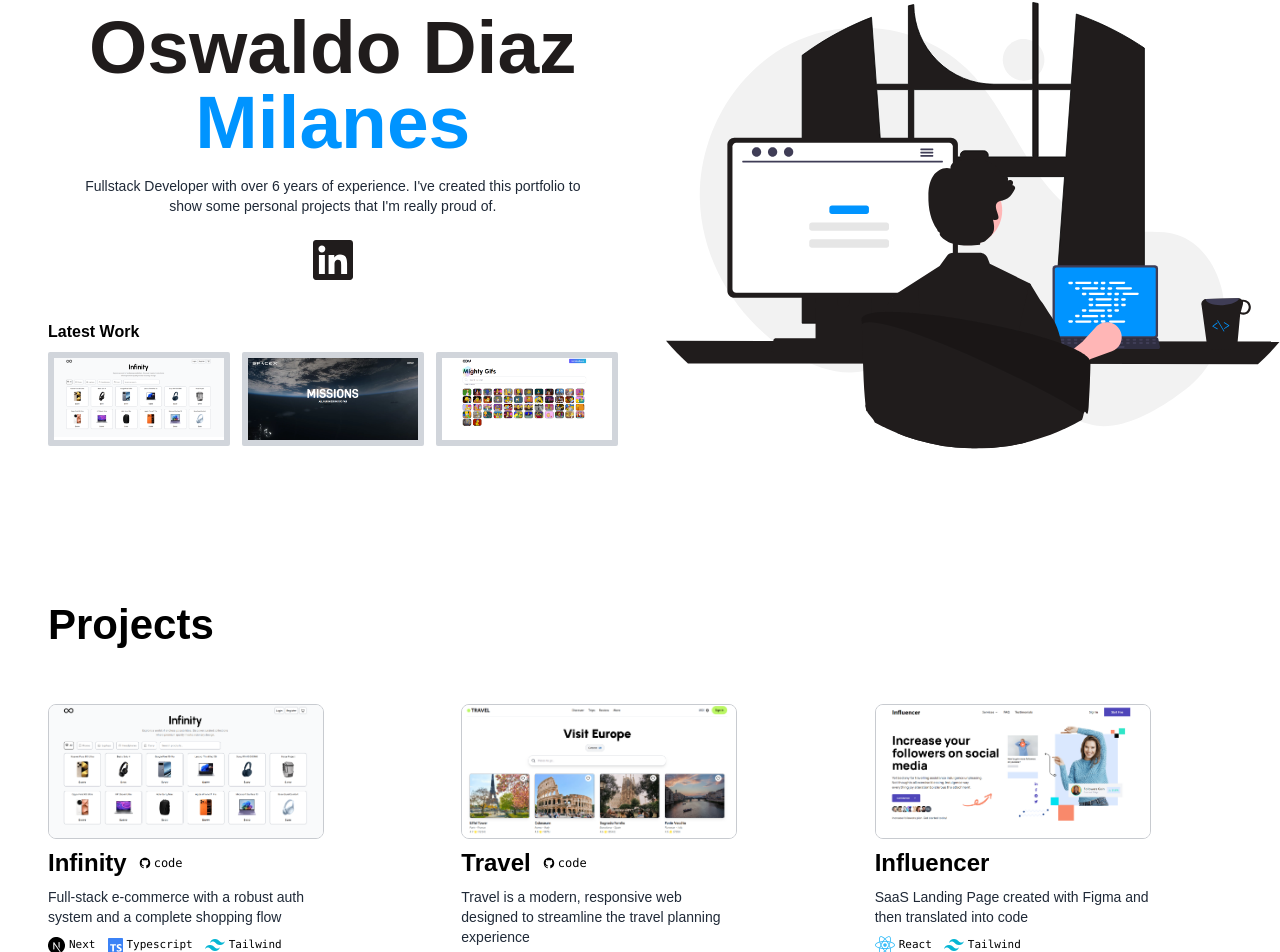
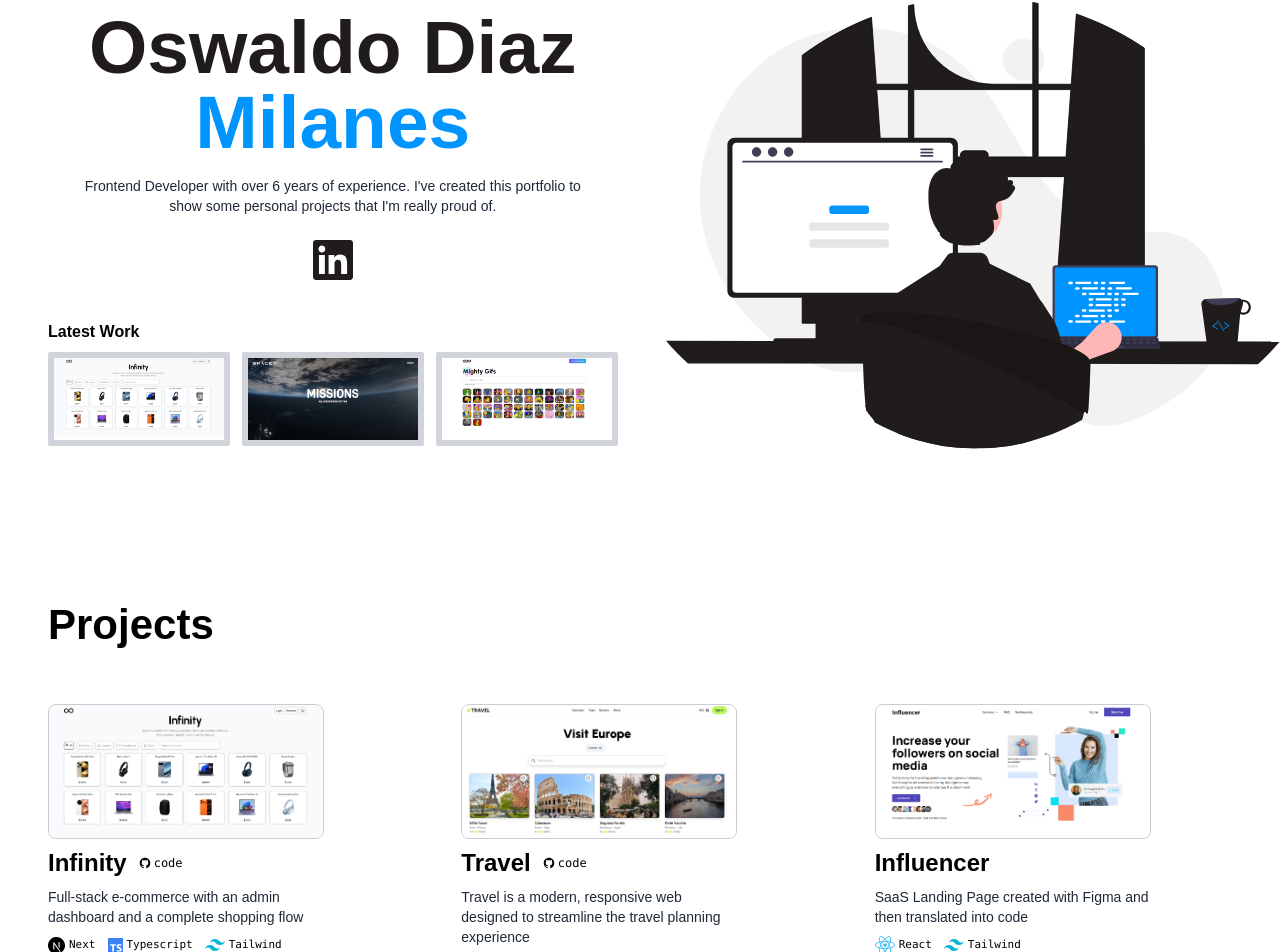
Before and after one commit to OswaldoDM/portfolio, a React (Create React App) app: page / in a window 1280 px wide. Shown: the part 112-1064 px from the top of the page. Built offline with nearby package versions, Linux system fonts and the light colour scheme.

Commit message:
jun 30 update

```diff
--- a/src/components/Hero.js
+++ b/src/components/Hero.js
@@ -35,7 +35,7 @@ return(
                 text-gray-800 text-center mb-6
                 sm:text-[13px] md:text-sm
                 `}>
-                    Fullstack Developer with over 6 years of experience.
+                    Frontend Developer with over 6 years of experience.
                     I've created this portfolio to show some personal projects that I'm really proud of.
                 </p>
 
@@ -44,7 +44,7 @@ return(
                 text-gray-800 text-center  mb-6
                 text-base
                 `}>
-                    Fullstack Developer
+                    Frontend Developer
                 </p>
 
 
--- a/src/data/projectsData.js
+++ b/src/data/projectsData.js
@@ -18,7 +18,7 @@ export const projects = [
         repo: 'https://github.com/OswaldoDM/infinity',
         img: infinity,
         alt: 'infinity e-commerce',
-        description: 'Full-stack e-commerce with a robust auth system and a complete shopping flow',
+        description: 'Full-stack e-commerce with an admin dashboard and a complete shopping flow',
         icon1: <SiNextdotjs />,
         icon1Label: 'Next',
         icon1Color: 'text-black',
```
